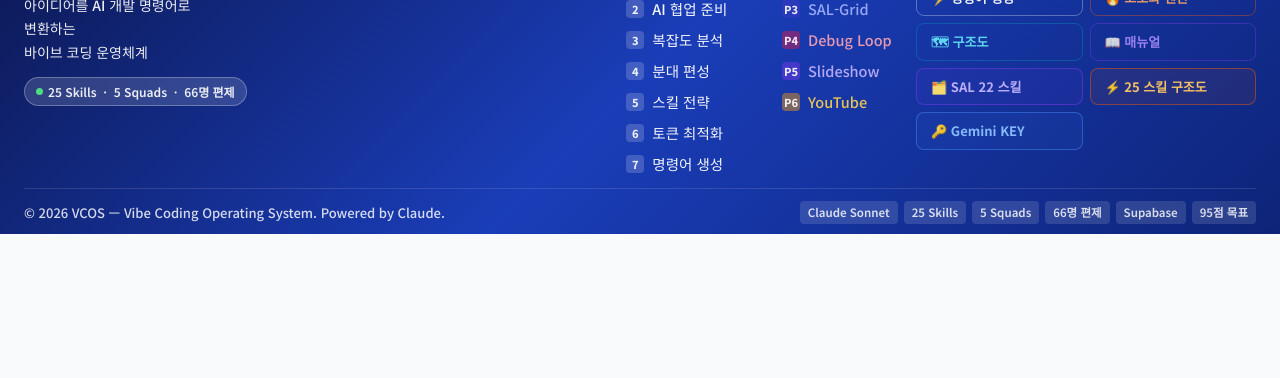
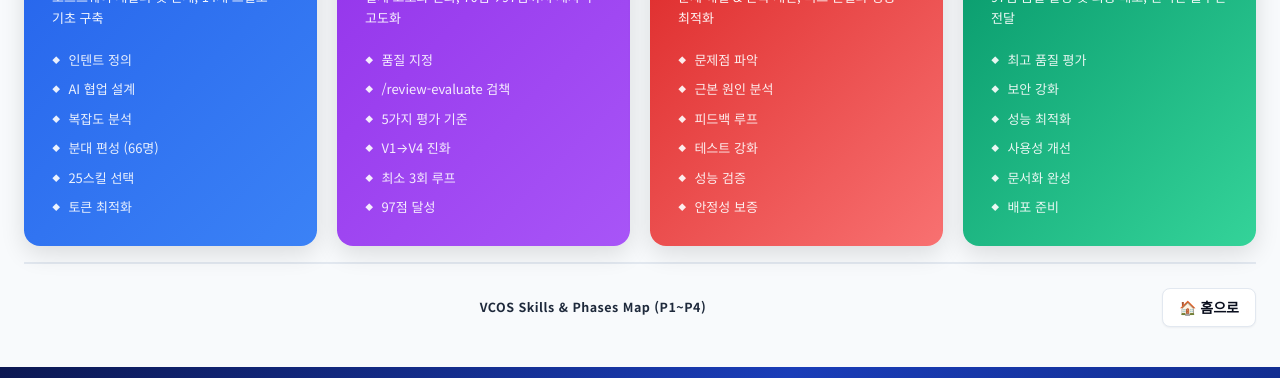
Before and after one commit to jaiwshim-project/10-VibeCoding_OS, a plain HTML site: page pages/skills-map.html in a window 1280 px wide. Shown: the part 1802-2180 px from the top of the page. Before the commit the page ends 2036 px from the top, so only its background shows below. Drawn offline with Linux system fonts and the light colour scheme.

Commit message:
feat: VCOS P1~P4 카드 섹션 추가 (설명+항목 요약)

```diff
--- a/pages/skills-map.html
+++ b/pages/skills-map.html
@@ -13,6 +13,36 @@
   box-shadow:var(--shadow-md);padding:20px 10px;
 }
 svg { display:block;margin:0 auto; }
+
+.phase-cards {
+  display:grid;grid-template-columns:repeat(auto-fit,minmax(280px,1fr));gap:20px;margin-top:32px;
+}
+.phase-card {
+  border-radius:16px;padding:28px;color:#fff;box-shadow:0 8px 24px rgba(0,0,0,.12);
+  transition:transform .3s ease,box-shadow .3s ease;
+}
+.phase-card:hover { transform:translateY(-4px);box-shadow:0 12px 32px rgba(0,0,0,.16) }
+.phase-card.p1 { background:linear-gradient(135deg,#2563eb 0%,#3b82f6 100%) }
+.phase-card.p2 { background:linear-gradient(135deg,#9333ea 0%,#a855f7 100%) }
+.phase-card.p3 { background:linear-gradient(135deg,#dc2626 0%,#f87171 100%) }
+.phase-card.p4 { background:linear-gradient(135deg,#059669 0%,#34d399 100%) }
+
+.phase-card-header {
+  display:flex;align-items:center;gap:12px;margin-bottom:12px;
+}
+.phase-card-icon { font-size:36px;line-height:1 }
+.phase-card-label { font-size:12px;font-weight:600;opacity:.9;letter-spacing:.05em }
+.phase-card-title { font-size:24px;font-weight:800;margin-bottom:8px }
+.phase-card-desc { font-size:13px;line-height:1.6;opacity:.95;margin-bottom:20px }
+.phase-card-items {
+  display:flex;flex-direction:column;gap:8px;
+}
+.phase-card-item {
+  display:flex;align-items:center;gap:8px;font-size:13px;opacity:.9;
+}
+.phase-card-item::before {
+  content:'◆';font-size:8px;
+}
 </style>
 </head>
 <body>
@@ -374,6 +404,92 @@ svg { display:block;margin:0 auto; }
 </svg>
 </div>
 
+<!-- ── Phase 카드 섹션 ── -->
+<div style="margin-top:40px">
+  <h3 style="font-size:18px;font-weight:700;margin-bottom:20px;color:#0a0f1e">VCOS 4단계 개발 프로세스</h3>
+  <div class="phase-cards">
+    <!-- P1: 빌드 -->
+    <div class="phase-card p1">
+      <div class="phase-card-header">
+        <div class="phase-card-icon">⚙️</div>
+        <div>
+          <div class="phase-card-label">PHASE 1</div>
+          <div style="font-size:16px;font-weight:700">빌드</div>
+        </div>
+      </div>
+      <div class="phase-card-desc">소프트웨어 개발의 첫 단계, 14개 스킬로 기초 구축</div>
+      <div class="phase-card-items">
+        <div class="phase-card-item">인텐트 정의</div>
+        <div class="phase-card-item">AI 협업 설계</div>
+        <div class="phase-card-item">복잡도 분석</div>
+        <div class="phase-card-item">분대 편성 (66명)</div>
+        <div class="phase-card-item">25스킬 선택</div>
+        <div class="phase-card-item">토큰 최적화</div>
+      </div>
+    </div>
+
+    <!-- P2: SAL-Grid -->
+    <div class="phase-card p2">
+      <div class="phase-card-header">
+        <div class="phase-card-icon">📐</div>
+        <div>
+          <div class="phase-card-label">PHASE 2</div>
+          <div style="font-size:16px;font-weight:700">SAL-Grid</div>
+        </div>
+      </div>
+      <div class="phase-card-desc">설계 고도화 변화, 70점→97점까지 제자적 고도화</div>
+      <div class="phase-card-items">
+        <div class="phase-card-item">품질 지정</div>
+        <div class="phase-card-item">/review-evaluate 검책</div>
+        <div class="phase-card-item">5가지 평가 기준</div>
+        <div class="phase-card-item">V1→V4 진화</div>
+        <div class="phase-card-item">최소 3회 루프</div>
+        <div class="phase-card-item">97점 달성</div>
+      </div>
+    </div>
+
+    <!-- P3: 디버그 루프 -->
+    <div class="phase-card p3">
+      <div class="phase-card-header">
+        <div class="phase-card-icon">🔁</div>
+        <div>
+          <div class="phase-card-label">PHASE 3</div>
+          <div style="font-size:16px;font-weight:700">디버그 루프</div>
+        </div>
+      </div>
+      <div class="phase-card-desc">문제 해결 & 반복 개선, 버그 근절과 성능 최적화</div>
+      <div class="phase-card-items">
+        <div class="phase-card-item">문제점 파악</div>
+        <div class="phase-card-item">근본 원인 분석</div>
+        <div class="phase-card-item">피드백 루프</div>
+        <div class="phase-card-item">테스트 강화</div>
+        <div class="phase-card-item">성능 검증</div>
+        <div class="phase-card-item">안정성 보증</div>
+      </div>
+    </div>
+
+    <!-- P4: 고도화 -->
+    <div class="phase-card p4">
+      <div class="phase-card-header">
+        <div class="phase-card-icon">✨</div>
+        <div>
+          <div class="phase-card-label">PHASE 4</div>
+          <div style="font-size:16px;font-weight:700">고도화</div>
+        </div>
+      </div>
+      <div class="phase-card-desc">97점 품질 달성 및 최종 배포, 완벽한 솔루션 전달</div>
+      <div class="phase-card-items">
+        <div class="phase-card-item">최고 품질 평가</div>
+        <div class="phase-card-item">보안 강화</div>
+        <div class="phase-card-item">성능 최적화</div>
+        <div class="phase-card-item">사용성 개선</div>
+        <div class="phase-card-item">문서화 완성</div>
+        <div class="phase-card-item">배포 준비</div>
+      </div>
+    </div>
+  </div>
+</div>
+
 <div class="page-nav" style="margin-top:16px">
   <div></div>
   <div class="page-nav-center">VCOS Skills & Phases Map (P1~P4)</div>
```
